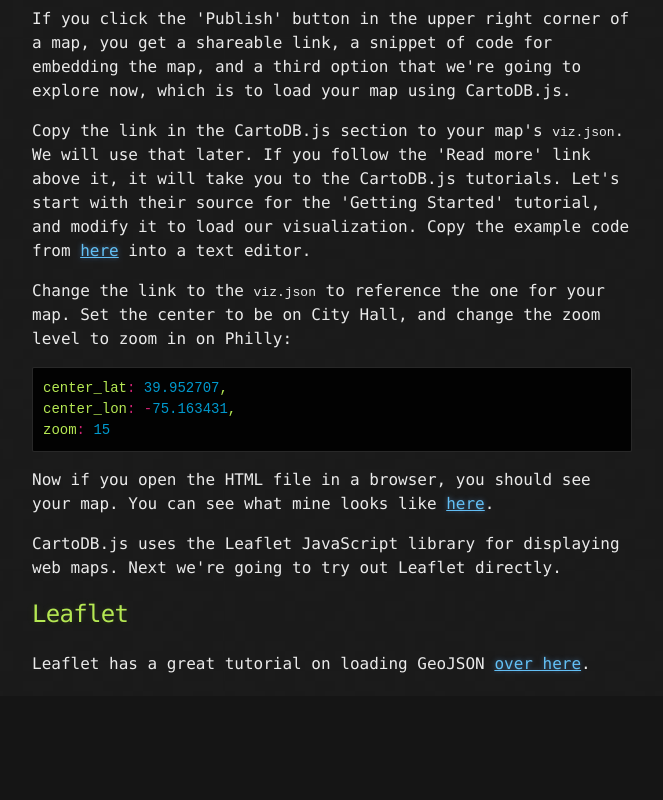
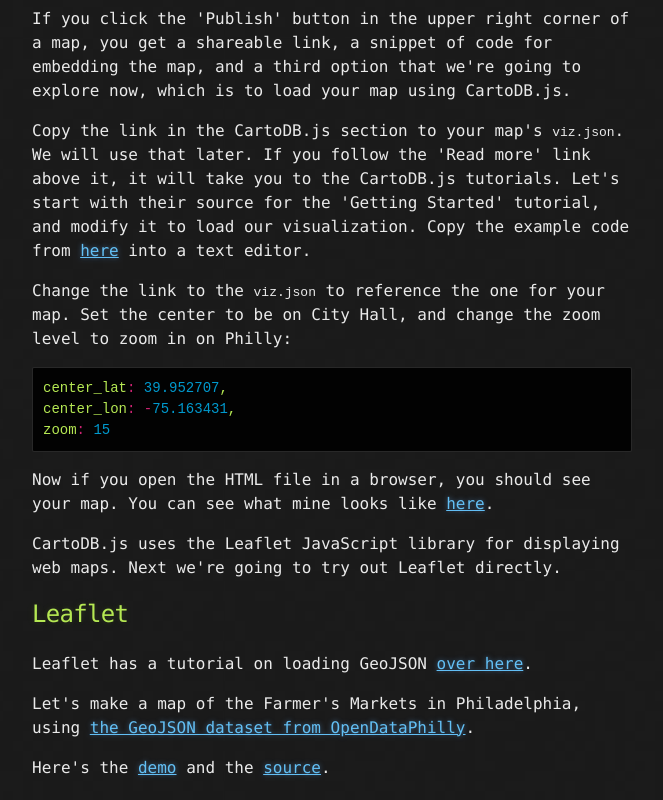
Before and after one commit to flibbertigibbet/webmap-intro, a plain HTML site: page index.html in a window 1280 px wide. Shown: the part 3154-3954 px from the top of the page, without its empty margins (308-971 px from the left). Before the commit the page ends 3850 px from the top, so only its background shows below. Drawn offline with Linux system fonts and the light colour scheme.

```diff
--- a/index.html
+++ b/index.html
@@ -6,6 +6,7 @@
 
     <link rel="stylesheet" type="text/css" href="stylesheets/stylesheet.css" media="screen">
     <link rel="stylesheet" type="text/css" href="stylesheets/github-dark.css" media="screen">
+    <link rel="stylesheet" type="text/css" href="stylesheets/print.css" media="print">
 
     <title>Webmap-intro by flibbertigibbet</title>
   </head>
@@ -149,7 +150,11 @@ zoom<span class="pl-k">:</span> <span class="pl-c1">15</span></pre></div>
 <h2>
 <a id="leaflet" class="anchor" href="#leaflet" aria-hidden="true"><span aria-hidden="true" class="octicon octicon-link"></span></a>Leaflet</h2>
 
-<p>Leaflet has a great tutorial on loading GeoJSON <a href="http://leafletjs.com/examples/geojson.html">over here</a>.</p>
+<p>Leaflet has a tutorial on loading GeoJSON <a href="http://leafletjs.com/examples/geojson.html">over here</a>.</p>
+
+<p>Let's make a map of the Farmer's Markets in Philadelphia, using <a href="https://www.opendataphilly.org/dataset/farmers-markets-locations/resource/bbfd42c1-6a17-411b-9e04-8219551a53d4">the GeoJSON dataset from OpenDataPhilly</a>.</p>
+
+<p>Here's the <a href="http://flibbertigibbet.github.io/webmap-intro/farmers_markets.html">demo</a> and the <a href="https://github.com/flibbertigibbet/webmap-intro/blob/master/farmers_markets.html">source</a>.</p>
       </section>
     </div>
 
```
Also changed, not shown: params.json (+1 -1 lines).
